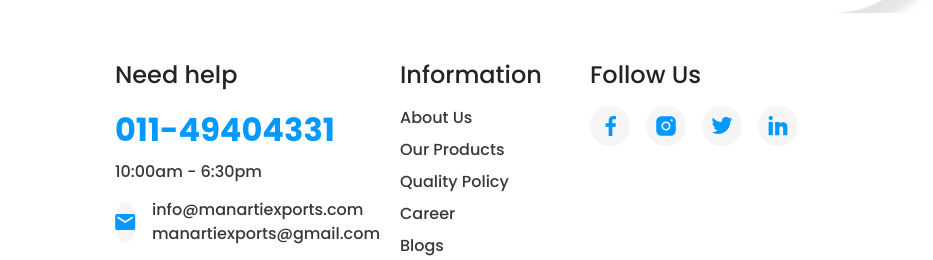
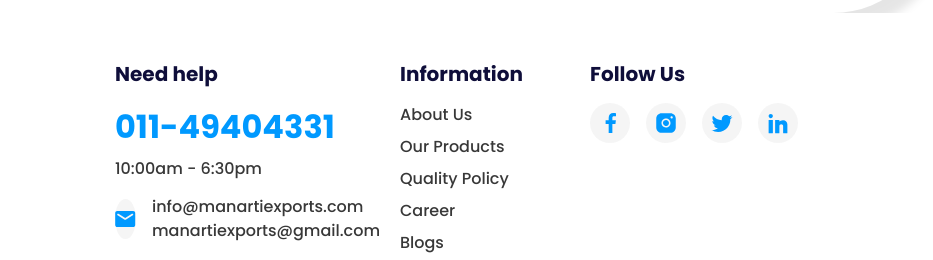
Before and after one commit to therealmensumit/manarti, a plain HTML site: page index.html in a window 1280 px wide. Shown: the part 2565-2825 px from the top of the page, 347-1280 px from the left. Drawn offline with Linux system fonts and the light colour scheme.

Commit message:
changes in footer

```diff
--- a/css/style.css
+++ b/css/style.css
@@ -150,6 +150,12 @@ p {
 }
 
 /* footer style */
+footer h4 {
+    font-size: 20px;
+    line-height: 26px;
+    font-weight: 700;
+    color: var(--purple);
+}
 footer p {
     color: #383838;
     font-weight: 500;
@@ -158,6 +164,7 @@ footer p {
 }
 footer a {
     color: var(--blue);
+    transition: all .3s;
 }
 footer a:hover svg path,
 footer a:hover {
```
